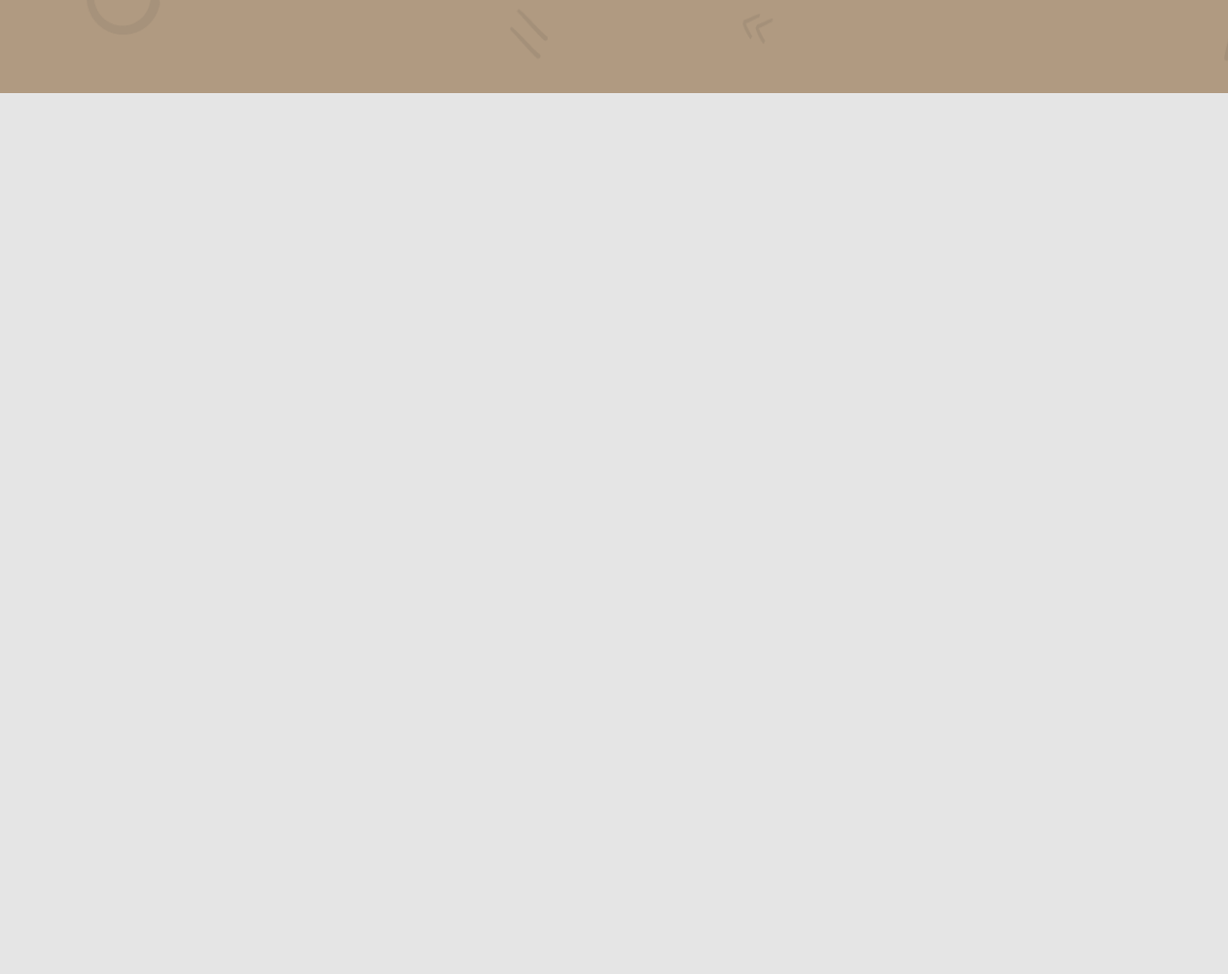
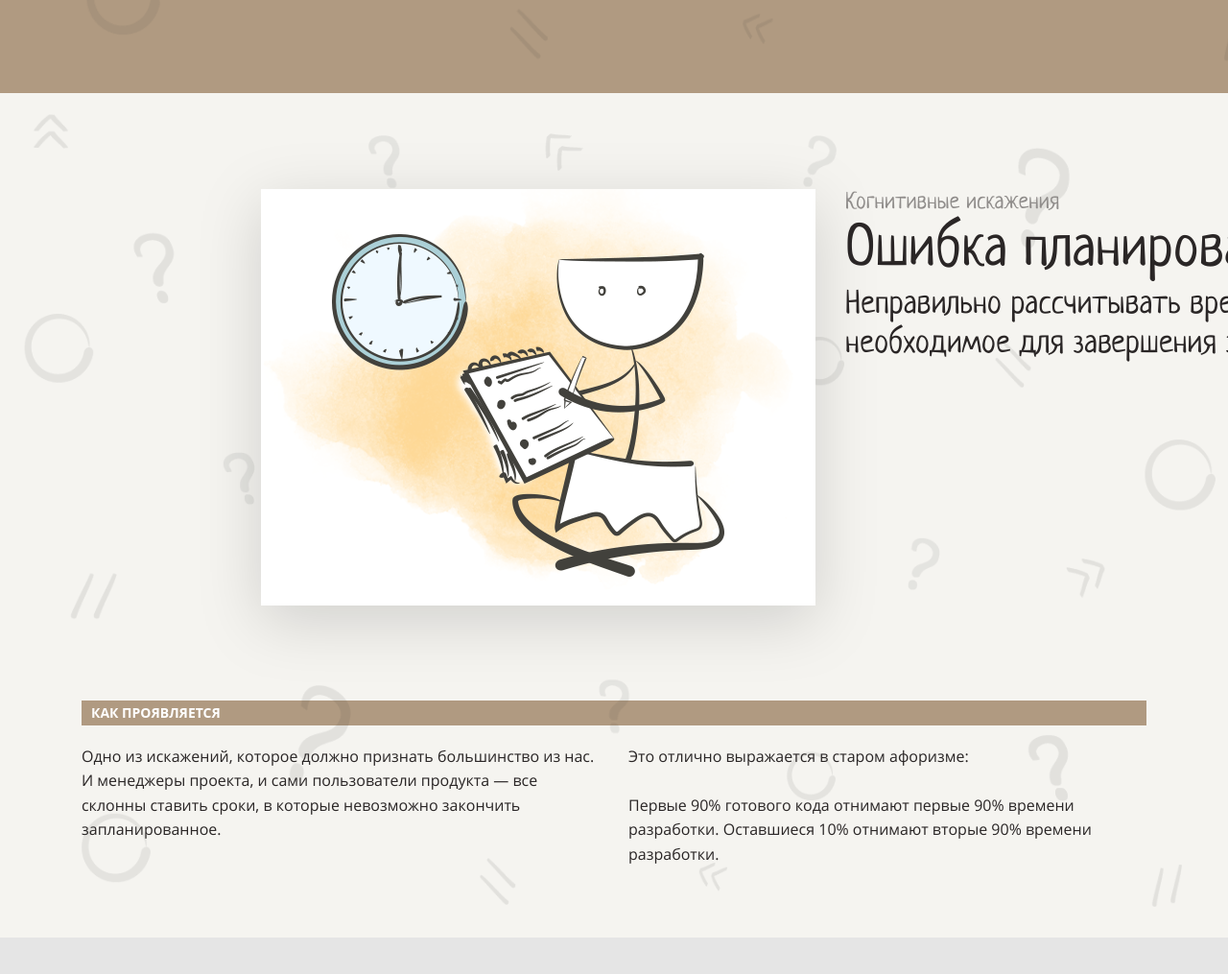
Before and after one commit to irisla/layout-designer-project-lvl1, a website: page src/index.html in a window 1280 px wide. Shown: the part 6229-7244 px from the top of the page at 96% size. Before the commit the page ends 6526 px from the top, so only its background shows below. Drawn offline with Linux system fonts and the light colour scheme.

Commit message:
completed task № 10
Выполнил задание № 10
 Changes to be committed:
	modified:   src/index.html
	modified:   src/styles/style.css

```diff
--- a/src/index.html
+++ b/src/index.html
@@ -94,7 +94,7 @@
         </div>
 
         <div class="navigation-section-depreciation">
-          <a href="#" class="link">
+          <a href="#hyperbolic-depreciation" class="link">
             <div class="card-content">
               <p class="card-figure">4</p>
               <h3 class="card-title"><span class="brown-title">Гиперболическое обесценивание</span></h3>
@@ -105,7 +105,7 @@
         </div>
 
         <div class="navigation-section-mistake">
-          <a href="#" class="link">
+          <a href="#errors-in-planning" class="link">
             <div class="card-content">
               <p class="card-figure">5</p>
               <h3 class="card-title"><span class="brown-title">Ошибка планирования</span></h3>
@@ -217,12 +217,31 @@
           как перемещаться быстрее,<br> выгода в будущем намного выше. В итоге вы сохраните много<br> времени.</p>
       </div>
     </div>
+  </section>
 
-  </section>
-  <!--
-    <section>
-      <div class="container"></div>
-    </section> -->
+    <section id="errors-in-planning" class="bg-before">
+          <img src="styles/images/5.png" alt="Человечек делает записи в блокноте">
+    <div class="paragraph">
+      <p class="top-paragraph-first">Когнитивные искажения</p>
+      <h2>Ошибка планирования</h2>
+      <p class="top-paragraph-second">Неправильно рассчитывать время<br> необходимое для завершения задачи.
+      </p>
+    </div>
+    <div class="container">
+      <div class="ikea-effect-title">
+        <h5>Как проявляется</h5>
+      </div>
+      <div>
+        <p class="lower-left">Одно из искажений, которое должно признать большинство из нас.<br> И менеджеры проекта, и сами пользователи продукта — все<br> склонны ставить сроки, в которые невозможно закончить<br> запланированное.
+        </p>
+      </div>
+      <div class="lower-right">
+        <p>Это отлично выражается в старом афоризме:<br><br>
+          Первые 90% готового кода отнимают первые 90% времени<br> разработки. Оставшиеся 10% отнимают вторые 90% времени<br> разработки.</p>
+      </div>
+    </div>
+
+    </section>
   <footer>
     <div class="container"></div>
   </footer>
--- a/src/styles/style.css
+++ b/src/styles/style.css
@@ -477,28 +477,6 @@ header img {
   margin-top: 100px;
 }
 
-/* .top-first {
-  color: #D7CCC0;
-  font-family: Neucha;
-  font-style: normal;
-  font-weight: normal;
-  font-size: 24px;
-  line-height: 29px;
-}
-
-.premature-paragraph h2 {
-  color: #fff;
-}
-
-.top-second {
-  color: #fff;
-  font-family: Neucha;
-  font-style: normal;
-  font-weight: normal;
-  font-size: 34px;
-  line-height: 120%;
-} */
-
 #hyperbolic-depreciation img {
   width: 578px;
   height: 434px;
@@ -518,18 +496,27 @@ header img {
   color: #fff;
 }
 
-/* .premature-title {
-  height: 26px;
-  background: #fff;
-  column-span: all;
-  display: flex;
-  align-items: center;
-  margin-bottom: 20px;
-  margin-top: 100px;
+/* ####################################################### */
+
+/* Секция "Ошибка планирования" */
+
+#errors-in-planning {
+  background: #f5f4f0;
+  height: 880px;
+  position: relative;
 }
 
-.premature-title h5 {
-  text-transform: uppercase;
-  color: #b09a81;
-  padding-left: 10px;
-} */
+#errors-in-planning .container {
+  column-count: 2;
+  column-gap: 30px;
+  padding-top: 533px;
+}
+
+#errors-in-planning img {
+  position: absolute;
+  top: 100px;
+  left: 272px;
+  width: 578px;
+  height: 434px;
+  filter: drop-shadow(0px 16px 32px rgba(0, 0, 0, 0.15));
+}
```
